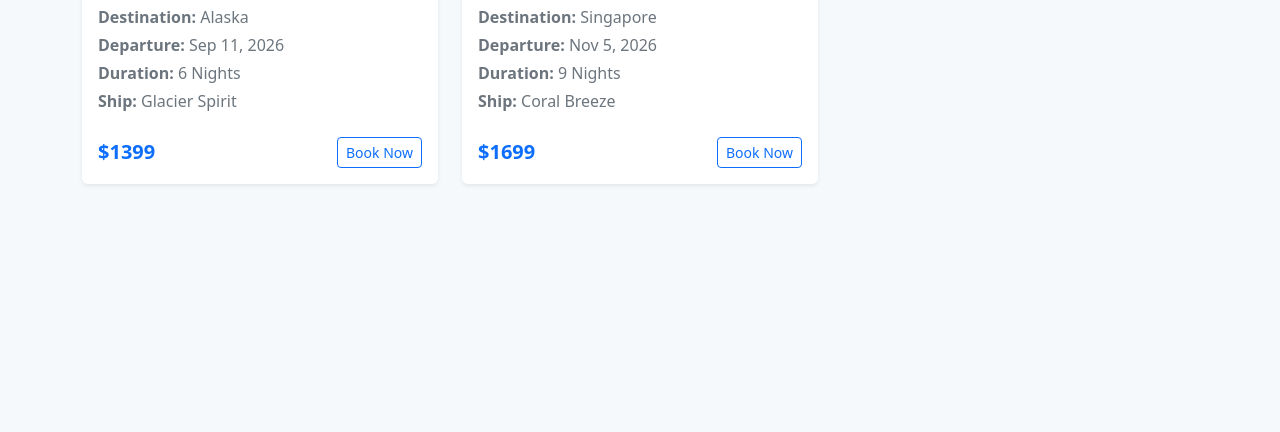
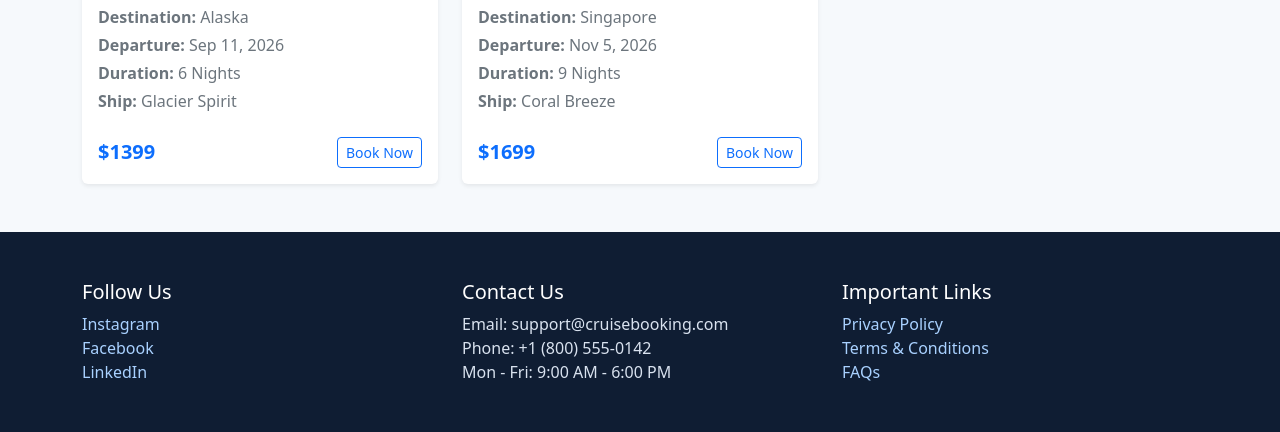
Before and after one commit to avishekhsinhaRepo/codex-vite-project, a website built with Vite: page index.html in a window 1280 px wide. Shown: the part 1424-1856 px from the top of the page. Before the commit the page ends 1656 px from the top, so only its background shows below. Built offline with nearby package versions, Linux system fonts and the light colour scheme.

Commit message:
Add footer with social, contact, and important links

```diff
--- a/src/main.js
+++ b/src/main.js
@@ -104,6 +104,37 @@ app.innerHTML = `
       <div id="results" class="row g-4"></div>
     </section>
   </main>
+
+  <footer class="site-footer py-5 mt-5">
+    <div class="container">
+      <div class="row g-4">
+        <div class="col-md-4">
+          <h2 class="h5">Follow Us</h2>
+          <ul class="list-unstyled m-0">
+            <li><a href="https://www.instagram.com" target="_blank" rel="noreferrer">Instagram</a></li>
+            <li><a href="https://www.facebook.com" target="_blank" rel="noreferrer">Facebook</a></li>
+            <li><a href="https://www.linkedin.com" target="_blank" rel="noreferrer">LinkedIn</a></li>
+          </ul>
+        </div>
+        <div class="col-md-4">
+          <h2 class="h5">Contact Us</h2>
+          <ul class="list-unstyled m-0">
+            <li>Email: support@cruisebooking.com</li>
+            <li>Phone: +1 (800) 555-0142</li>
+            <li>Mon - Fri: 9:00 AM - 6:00 PM</li>
+          </ul>
+        </div>
+        <div class="col-md-4">
+          <h2 class="h5">Important Links</h2>
+          <ul class="list-unstyled m-0">
+            <li><a href="#">Privacy Policy</a></li>
+            <li><a href="#">Terms & Conditions</a></li>
+            <li><a href="#">FAQs</a></li>
+          </ul>
+        </div>
+      </div>
+    </div>
+  </footer>
 `
 
 const resultsEl = document.querySelector('#results')
--- a/src/style.css
+++ b/src/style.css
@@ -18,3 +18,22 @@ body {
   height: 200px;
   object-fit: cover;
 }
+
+
+.site-footer {
+  background-color: #0f1d33;
+  color: #d9e2ef;
+}
+
+.site-footer h2 {
+  color: #ffffff;
+}
+
+.site-footer a {
+  color: #a9d1ff;
+  text-decoration: none;
+}
+
+.site-footer a:hover {
+  text-decoration: underline;
+}
```
